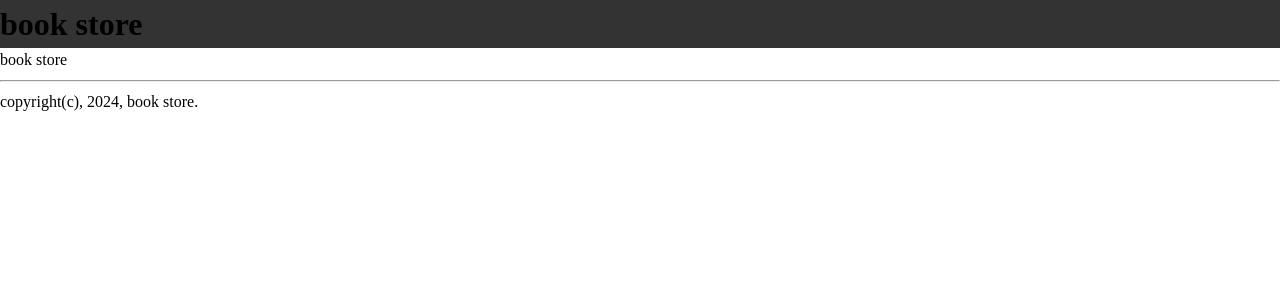
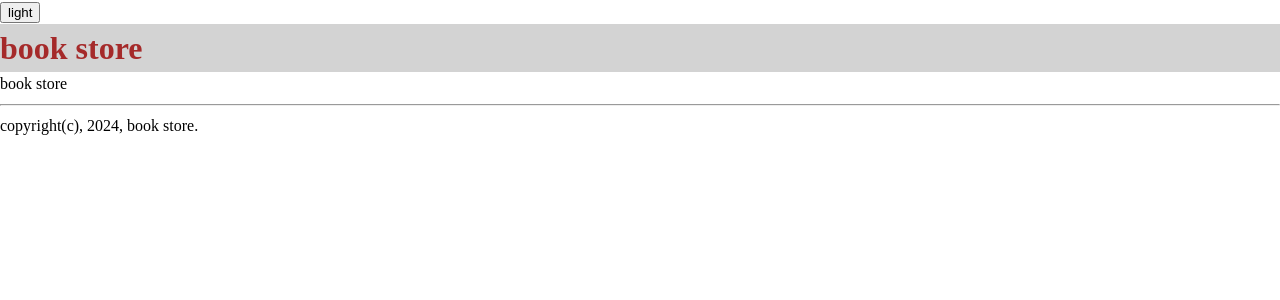
Before and after one commit to kim0hun/BookStore, a React (Create React App) app: page / in a window 1280 px wide. Shown: the top 300 px of the page. Built offline with nearby package versions, Linux system fonts and the light colour scheme.

Commit message:
테마 만들기 + 테마스위처 contextAPI(1)

```diff
--- a/src/App.tsx
+++ b/src/App.tsx
@@ -1,12 +1,25 @@
 import Layout from "./components/layout/Layout";
-import Detail from "./pages/Detail";
 import Home from "./pages/home";
+import { GlobalStyle } from "./style/global";
+import { ThemeProvider } from "styled-components";
+import { getTheme, ThemeName } from "./style/theme";
+import ThemeSwitcher from "./components/header/ThemeSwitcher";
+import { useContext, useState } from "react";
+import { BookStoreThemeProvider, ThemeContext } from "./context/themeContext";
 
 function App() {
+  const {themeName, setThemeName} = useContext(ThemeContext);
+
   return (
-    <Layout>
-      <Home />
-    </Layout>
+    <BookStoreThemeProvider>
+    <ThemeProvider theme={getTheme(themeName)}>
+      <GlobalStyle themeName={themeName} />
+      <ThemeSwitcher themeName={themeName} setThemeName={setThemeName} />
+      <Layout>
+        <Home />
+      </Layout>
+    </ThemeProvider>
+    </BookStoreThemeProvider>
   );
 }
 
--- a/src/components/common/Header.tsx
+++ b/src/components/common/Header.tsx
@@ -9,11 +9,11 @@ function Header() {
 }
 
 const HeaderStyle = styled.header`
-    background-color: #333;
+background-color: ${({ theme }) => theme.color.background};
 
-    ht {
-        color: white;
-    }
+h1 {
+color: ${({ theme }) => theme.color.primary};
+}
 `;
 
 export default Header;
--- /dev/null
+++ b/src/components/header/ThemeSwitcher.tsx
@@ -0,0 +1,16 @@
+import { ThemeName } from "../../style/theme";
+
+interface Props {
+    themeName: ThemeName;
+    setThemeName: (themeName: ThemeName) => void;
+}
+
+function ThemeSwitcher({themeName, setThemeName}: Props) {
+    const toggleTheme = () => {
+        setThemeName(themeName === 'light' ? 'dark' : 'light');
+    };
+
+    return <button onClick={toggleTheme}>{themeName}</button>;
+}
+
+export default ThemeSwitcher;
--- /dev/null
+++ b/src/context/themeContext.tsx
@@ -0,0 +1,22 @@
+import {createContext, ReactNode} from 'react';
+import { ThemeName } from '../style/theme';
+
+interface State {
+    themeName: ThemeName;
+    setThemeName: (themeName: ThemeName) => void;
+}
+
+export const state = {
+    themeName: 'light' as ThemeName,
+    setThemeName: (themeName: ThemeName) => {},
+}
+
+export const ThemeContext = createContext<State>(state);
+
+export const BookStoreThemeProvider = ({children}: {children: ReactNode}) => {
+    return (
+        <ThemeContext.Provider value={state}>
+            {children}
+        </ThemeContext.Provider>
+    )
+}
--- a/src/index.tsx
+++ b/src/index.tsx
@@ -1,14 +1,13 @@
 import React from 'react';
 import ReactDOM from 'react-dom/client';
 import App from './App';
-import { GlobalStyle } from './style/global';
+import { state, ThemeContext } from './context/themeContext';
 
 const root = ReactDOM.createRoot(
   document.getElementById('root') as HTMLElement
 );
 root.render(
   <React.StrictMode>
-    <GlobalStyle />
     <App />
   </React.StrictMode>
 );
--- a/src/style/global.ts
+++ b/src/style/global.ts
@@ -1,13 +1,23 @@
 import "sanitize.css";
 import { createGlobalStyle } from "styled-components";
+import { ThemeName } from "./theme";
 
-export const GlobalStyle = createGlobalStyle`
+interface Props {
+    themeName: ThemeName;
+}
+
+export const GlobalStyle = createGlobalStyle<Props>`
 body {
     padding: 0;
     margin: 0;
+    background-color: ${(props) => (props.themeName === 'light' ? 'white' : 'black')};
 }
 
 h1 {
     margin: 0;
 }
+
+* {
+color: ${(props) => (props.themeName === 'light' ? 'black' : 'white')};
+}
 `;
--- /dev/null
+++ b/src/style/theme.ts
@@ -0,0 +1,36 @@
+type ColorKey = 'primary' | 'background' | 'secondary' | 'third';
+export type ThemeName = 'light' | 'dark';
+
+interface Theme {
+    name: string;
+    color: Record<ColorKey, string>;
+}
+
+export const light: Theme = {
+    name: 'light',
+    color: {
+        primary: 'brown',
+        background: 'lightgray',
+        secondary: 'blue',
+        third: 'green',
+    },
+};
+
+export const dark: Theme = {
+    name: 'dark',
+    color: {
+        primary: 'coral',
+        background: 'midnightblue',
+        secondary: 'darkblue',
+        third: 'darkgreen',
+    },
+};
+
+export const getTheme = (themeName: ThemeName): Theme => {
+    switch (themeName) {
+        case 'light':
+            return light;
+        case 'dark':
+            return dark;
+    }
+};
```
